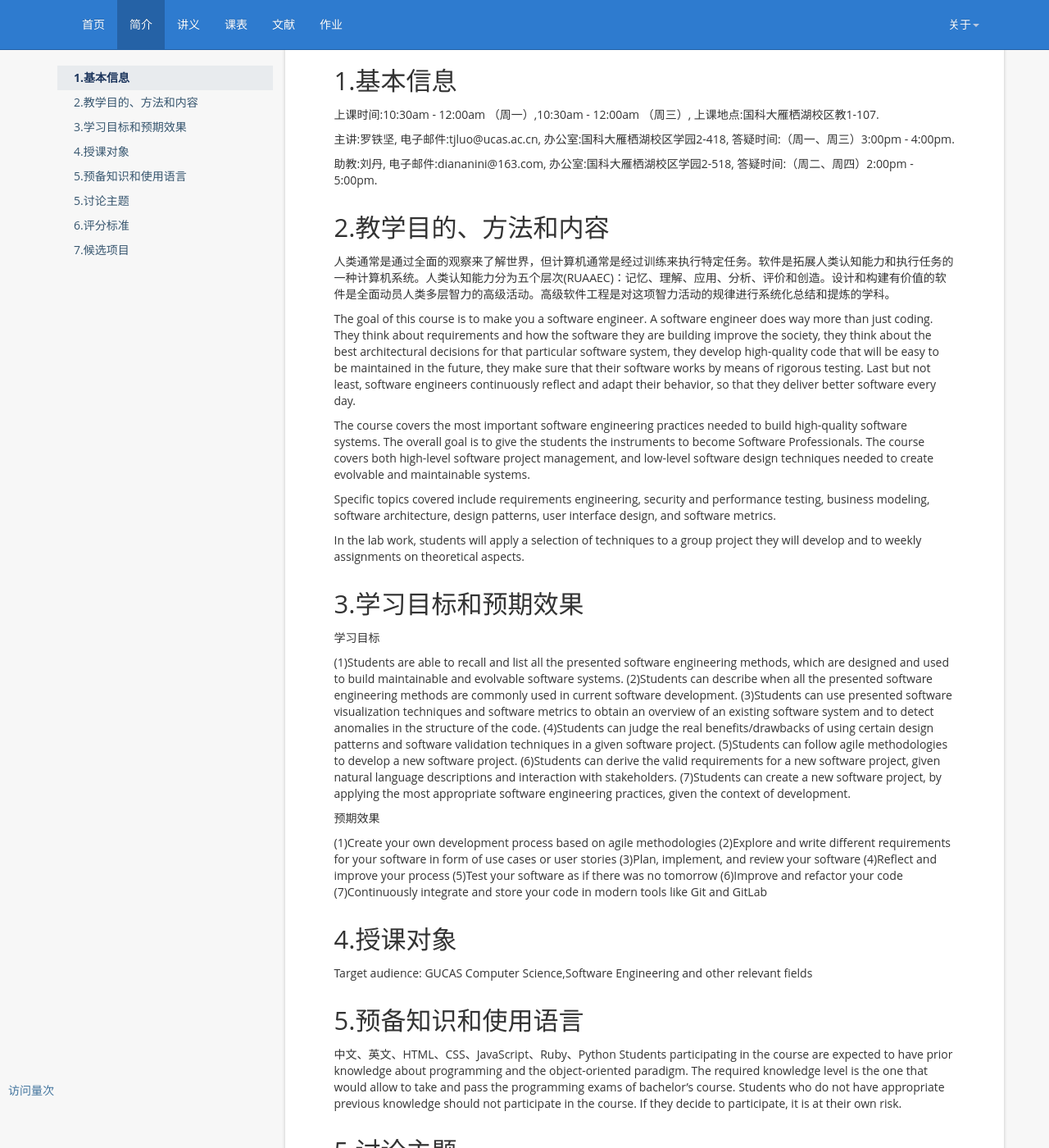
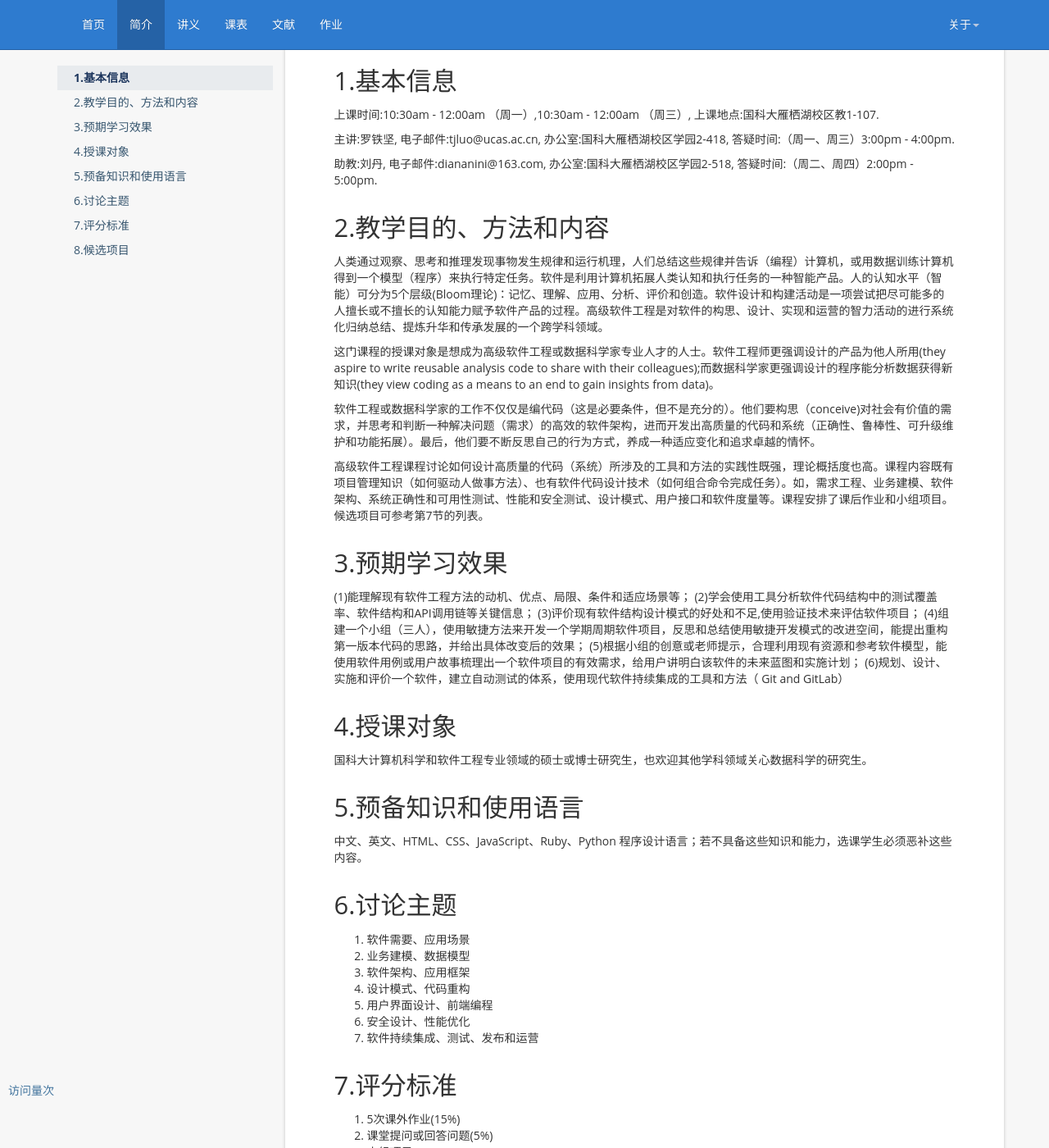
Before and after one commit to tjluo-ucas/ase, a Jekyll site: the page built from _posts/2019-02-08-intro.md, in a window 1280 px wide and 1400 px high. Shown: the whole window at 82% size. Built offline with Jekyll 4.4.1, drawn with Linux system fonts in a browser that asks for light colours; nearby versions of some CDN libraries; comment, search, counter and statistics services are not loaded; some of the changed text lies outside the part shown.

Commit message:
Update 2019-02-08-intro.md

```diff
--- a/_posts/2019-02-08-intro.md
+++ b/_posts/2019-02-08-intro.md
@@ -25,68 +25,51 @@ banner: 课程简介
 
 2.教学目的、方法和内容 {#contents}
 ---------------------------
-人类通常是通过全面的观察来了解世界，但计算机通常是经过训练来执行特定任务。软件是拓展人类认知能力和执行任务的一种计算机系统。人类认知能力分为五个层次(RUAAEC)：记忆、理解、应用、分析、评价和创造。设计和构建有价值的软件是全面动员人类多层智力的高级活动。高级软件工程是对这项智力活动的规律进行系统化总结和提炼的学科。
+人类通过观察、思考和推理发现事物发生规律和运行机理，人们总结这些规律并告诉（编程）计算机，或用数据训练计算机得到一个模型（程序）来执行特定任务。软件是利用计算机拓展人类认知和执行任务的一种智能产品。人的认知水平（智能）可分为5个层级(Bloom理论)：记忆、理解、应用、分析、评价和创造。软件设计和构建活动是一项尝试把尽可能多的人擅长或不擅长的认知能力赋予软件产品的过程。高级软件工程是对软件的构思、设计、实现和运营的智力活动的进行系统化归纳总结、提炼升华和传承发展的一个跨学科领域。
 
-The goal of this course is to make you a software engineer. A software engineer does way more than just coding. They think about requirements and how the software they are building improve the society, they think about the best architectural decisions for that particular software system, they develop high-quality code that will be easy to be maintained in the future, they make sure that their software works by means of rigorous testing. Last but not least, software engineers continuously reflect and adapt their behavior, so that they deliver better software every day.
+这门课程的授课对象是想成为高级软件工程或数据科学家专业人才的人士。软件工程师更强调设计的产品为他人所用(they aspire to write reusable analysis code to
+share with their colleagues);而数据科学家更强调设计的程序能分析数据获得新知识(they
+view coding as a means to an end to gain insights from data)。
 
-The course covers the most important software engineering practices needed to build high-quality software systems. The overall goal is to give the students the instruments to become Software Professionals. The course covers both high-level software project management, and low-level software design techniques needed to create evolvable and maintainable systems.
+软件工程或数据科学家的工作不仅仅是编代码（这是必要条件，但不是充分的）。他们要构思（conceive)对社会有价值的需求，并思考和判断一种解决问题（需求）的高效的软件架构，进而开发出高质量的代码和系统（正确性、鲁棒性、可升级维护和功能拓展）。最后，他们要不断反思自己的行为方式，养成一种适应变化和追求卓越的情怀。
 
-Specific topics covered include requirements engineering, security and performance testing, business modeling, software architecture, design patterns, user interface design, and software metrics.
+高级软件工程课程讨论如何设计高质量的代码（系统）所涉及的工具和方法的实践性既强，理论概括度也高。课程内容既有项目管理知识（如何驱动人做事方法）、也有软件代码设计技术（如何组合命令完成任务）。如，需求工程、业务建模、软件架构、系统正确性和可用性测试、性能和安全测试、设计模式、用户接口和软件度量等。课程安排了课后作业和小组项目。候选项目可参考第7节的列表。
 
-In the lab work, students will apply a selection of techniques to a group project they will develop and to weekly assignments on theoretical aspects.
-
-3.学习目标和预期效果 {#outcomes}
+3.预期学习效果 {#outcomes}
 ---------------------------------
-学习目标
-
-(1)Students are able to recall and list all the presented software engineering methods, which are designed and used to build maintainable and evolvable software systems.
-(2)Students can describe when all the presented software engineering methods are commonly used in current software development.
-(3)Students can use presented software visualization techniques and software metrics to obtain an overview of an existing software system and to detect anomalies in the structure of the code.
-(4)Students can judge the real benefits/drawbacks of using certain design patterns and software validation techniques in a given software project.
-(5)Students can follow agile methodologies to develop a new software project.
-(6)Students can derive the valid requirements for a new software project, given natural language descriptions and interaction with stakeholders.
-(7)Students can create a new software project, by applying the most appropriate software engineering practices, given the context of development.
-
-预期效果
-
-(1)Create your own development process based on agile methodologies
-(2)Explore and write different requirements for your software in form of use cases or user stories
-(3)Plan, implement, and review your software
-(4)Reflect and improve your process
-(5)Test your software as if there was no tomorrow
-(6)Improve and refactor your code
-(7)Continuously integrate and store your code in modern tools like Git and GitLab
+(1)能理解现有软件工程方法的动机、优点、局限、条件和适应场景等；
+(2)学会使用工具分析软件代码结构中的测试覆盖率、软件结构和API调用链等关键信息；
+(3)评价现有软件结构设计模式的好处和不足,使用验证技术来评估软件项目；
+(4)组建一个小组（三人），使用敏捷方法来开发一个学期周期软件项目，反思和总结使用敏捷开发模式的改进空间，能提出重构第一版本代码的思路，并给出具体改变后的效果；
+(5)根据小组的创意或老师提示，合理利用现有资源和参考软件模型，能使用软件用例或用户故事梳理出一个软件项目的有效需求，给用户讲明白该软件的未来蓝图和实施计划；
+(6)规划、设计、实施和评价一个软件，建立自动测试的体系，使用现代软件持续集成的工具和方法（ Git and GitLab）
 
 4.授课对象 {#audience}
 ---------------------------
-Target audience: GUCAS Computer Science,Software Engineering and other relevant fields
+国科大计算机科学和软件工程专业领域的硕士或博士研究生，也欢迎其他学科领域关心数据科学的研究生。
 
 5.预备知识和使用语言 {#prior-knew}
 ----------------------------
-中文、英文、HTML、CSS、JavaScript、Ruby、Python
-Students participating in the course are expected to have prior knowledge about programming and the object-oriented paradigm. The required knowledge level is the one that would allow to take and pass the programming exams of bachelor’s course.
-Students who do not have appropriate previous knowledge should not participate in the course. If they decide to participate, it is at their own risk.
+中文、英文、HTML、CSS、JavaScript、Ruby、Python 程序设计语言；若不具备这些知识和能力，选课学生必须恶补这些内容。
 
+6.讨论主题 {#topics}
+----------------------------
+1. 软件需要、应用场景
+2. 业务建模、数据模型
+3. 软件架构、应用框架
+4. 设计模式、代码重构
+5. 用户界面设计、前端编程
+6. 安全设计、性能优化
+7. 软件持续集成、测试、发布和运营
 
-5.讨论主题 {#topics}
-----------------------------
-Specific topics covered include
-1. requirements engineering
-2. business modeling
-3. software architecture
-4. design patterns
-5. user interface design
-6. security and performance testing
-7. software metrics
+7.评分标准 {#assessment}
+---------------------------
+1. 5次课外作业(15%)
+2. 课堂提问或回答问题(5%)
+3. 小组项目(40%)
+4. 期末考试(40%)
 
-6.评分标准 {#assessment}
----------------------------
-1. Problem sets (15%) 5次作业，按时提交
-2. Collegiality (5%) (课堂提问或回答问题)
-3. Project  (40%) （不多于三个人的项目小组）
-4. Final Examination (40%)
-
-7.候选项目 {#projects}
+8.候选项目 {#projects}
 ---------------------------
 1. Learning Management System（学习管理系统），参考https://www.canvaslms.com/
 2. Customer Management System (客户管理系统)，参考http://demo.fatfreecrm.com/
```
